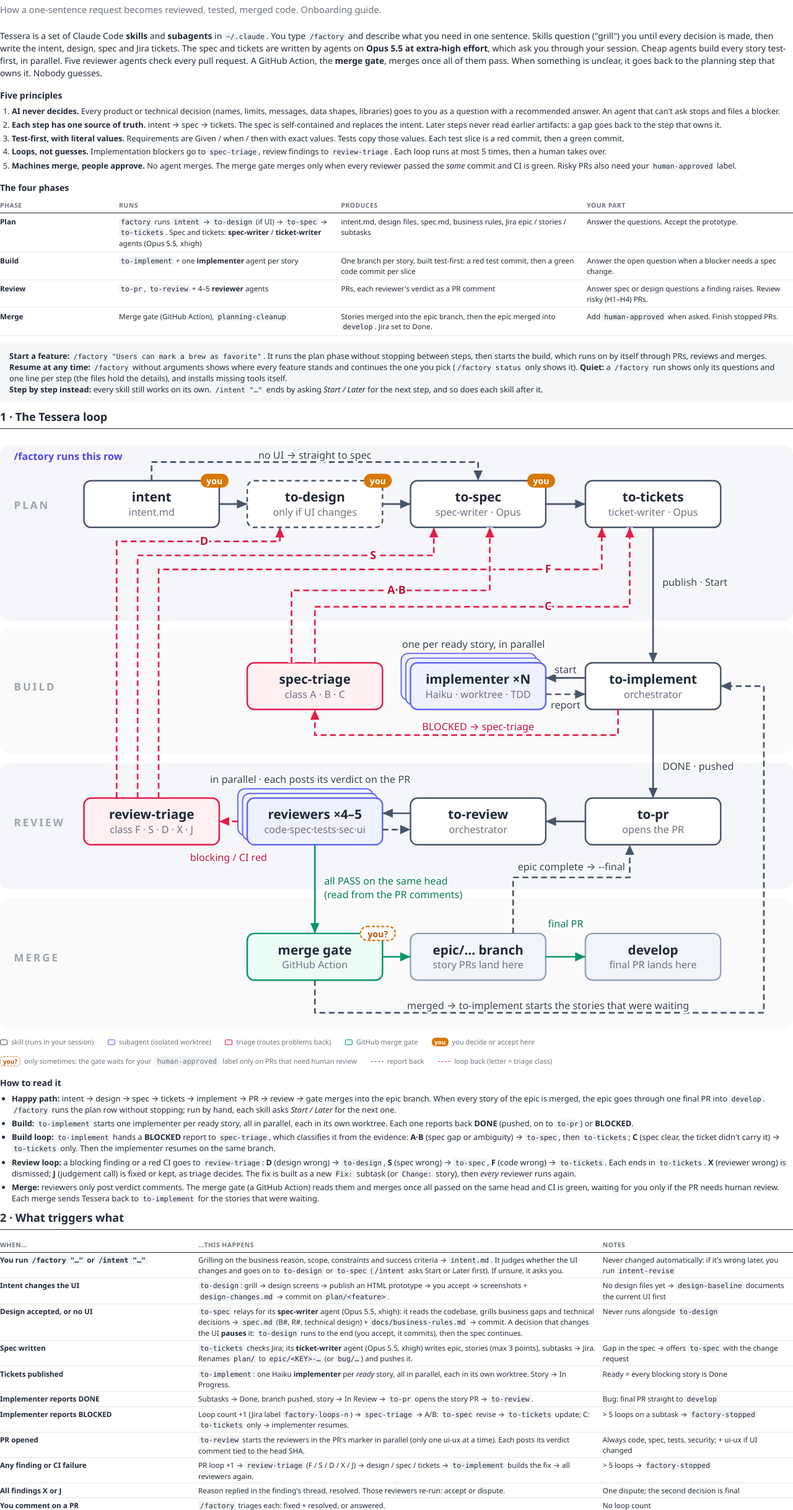
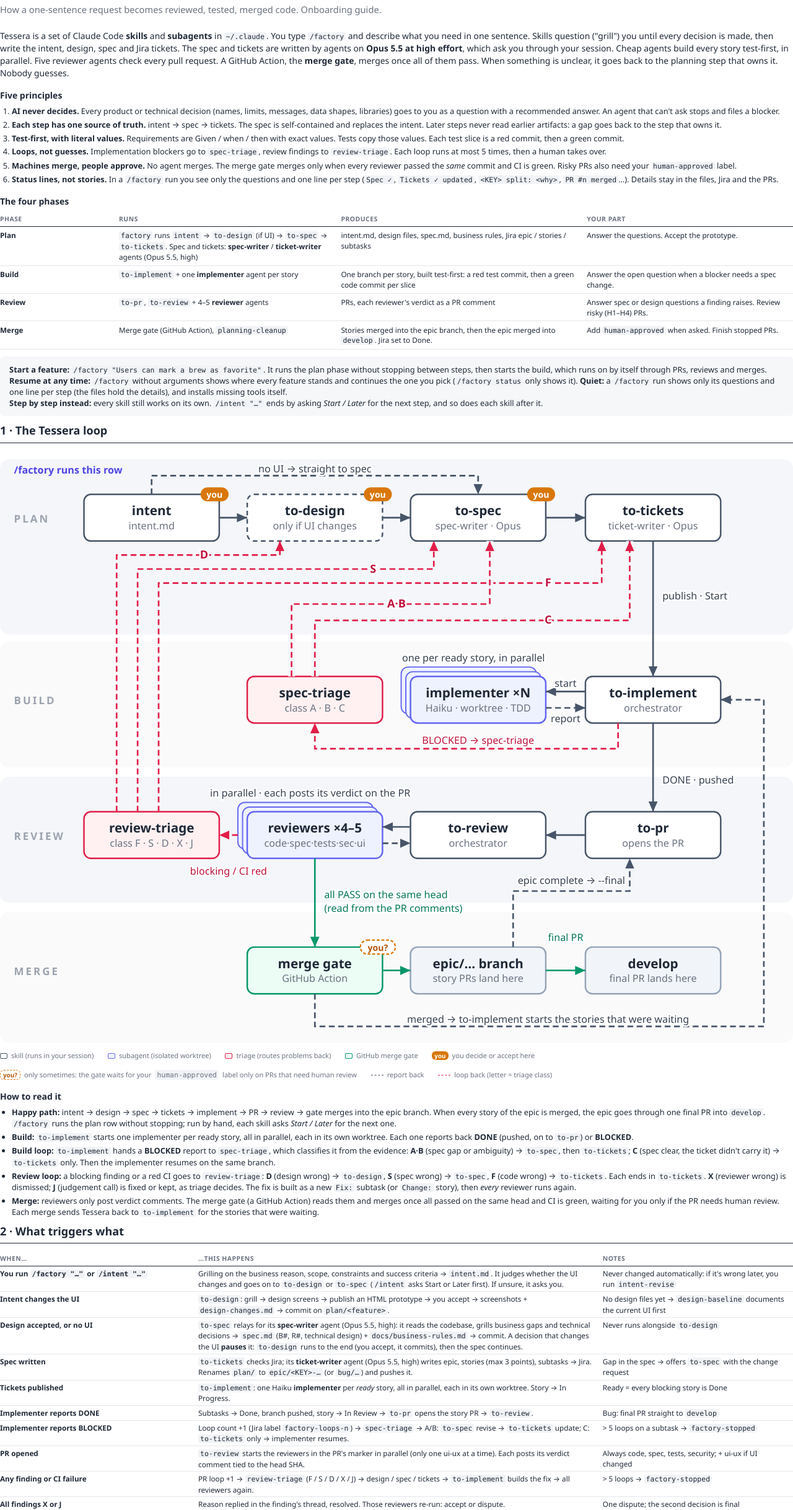
Before and after one commit to ntamasa/Tessera, a plain HTML site: page docs/factory-workflow.html in a window 1280 px wide. Shown: the part 48-2484 px from the top of the page at 62% size. Drawn offline with Linux system fonts and the light colour scheme.

Commit message:
Document status-line output and drop agent decision prompt

```diff
--- a/docs/factory-workflow.html
+++ b/docs/factory-workflow.html
@@ -61,7 +61,7 @@
 <h1>Tessera</h1>
 <div class="sub">How a one-sentence request becomes reviewed, tested, merged code. Onboarding guide.</div>
 
-<p class="lead">Tessera is a set of Claude Code <b>skills</b> and <b>subagents</b> in <code>~/.claude</code>. You type <code>/factory</code> and describe what you need in one sentence. Skills question ("grill") you until every decision is made, then write the intent, design, spec and Jira tickets. The spec and tickets are written by agents on <b>Opus 5.5 at extra-high effort</b>, which ask you through your session. Cheap agents build every story test-first, in parallel. Five reviewer agents check every pull request. A GitHub Action, the <b>merge gate</b>, merges once all of them pass. When something is unclear, it goes back to the planning step that owns it. Nobody guesses.</p>
+<p class="lead">Tessera is a set of Claude Code <b>skills</b> and <b>subagents</b> in <code>~/.claude</code>. You type <code>/factory</code> and describe what you need in one sentence. Skills question ("grill") you until every decision is made, then write the intent, design, spec and Jira tickets. The spec and tickets are written by agents on <b>Opus 5.5 at high effort</b>, which ask you through your session. Cheap agents build every story test-first, in parallel. Five reviewer agents check every pull request. A GitHub Action, the <b>merge gate</b>, merges once all of them pass. When something is unclear, it goes back to the planning step that owns it. Nobody guesses.</p>
 
 <h3>Five principles</h3>
 <ol class="principles">
@@ -70,12 +70,13 @@
   <li><b>Test-first, with literal values.</b> Requirements are Given / when / then with exact values. Tests copy those values. Each test slice is a red commit, then a green commit.</li>
   <li><b>Loops, not guesses.</b> Implementation blockers go to <code>spec-triage</code>, review findings to <code>review-triage</code>. Each loop runs at most 5 times, then a human takes over.</li>
   <li><b>Machines merge, people approve.</b> No agent merges. The merge gate merges only when every reviewer passed the <i>same</i> commit and CI is green. Risky PRs also need your <code>human-approved</code> label.</li>
+  <li><b>Status lines, not stories.</b> In a <code>/factory</code> run you see only the questions and one line per step (<code>Spec ✓</code>, <code>Tickets ✓ updated</code>, <code>&lt;KEY&gt; split: &lt;why&gt;</code>, <code>PR #n merged</code>…). Details stay in the files, Jira and the PRs.</li>
 </ol>
 
 <h3>The four phases</h3>
 <table>
   <tr><th style="width:15%">Phase</th><th style="width:28%">Runs</th><th style="width:31%">Produces</th><th>Your part</th></tr>
-  <tr><td>Plan</td><td class="n"><code>factory</code> runs <code>intent</code> → <code>to-design</code> (if UI) → <code>to-spec</code> → <code>to-tickets</code>. Spec and tickets: <b>spec-writer</b> / <b>ticket-writer</b> agents (Opus 5.5, xhigh)</td><td class="n">intent.md, design files, spec.md, business rules, Jira epic / stories / subtasks</td><td class="n">Answer the questions. Accept the prototype.</td></tr>
+  <tr><td>Plan</td><td class="n"><code>factory</code> runs <code>intent</code> → <code>to-design</code> (if UI) → <code>to-spec</code> → <code>to-tickets</code>. Spec and tickets: <b>spec-writer</b> / <b>ticket-writer</b> agents (Opus 5.5, high)</td><td class="n">intent.md, design files, spec.md, business rules, Jira epic / stories / subtasks</td><td class="n">Answer the questions. Accept the prototype.</td></tr>
   <tr><td>Build</td><td class="n"><code>to-implement</code> + one <b>implementer</b> agent per story</td><td class="n">One branch per story, built test-first: a red test commit, then a green code commit per slice</td><td class="n">Answer the open question when a blocker needs a spec change.</td></tr>
   <tr><td>Review</td><td class="n"><code>to-pr</code>, <code>to-review</code> + 4–5 <b>reviewer</b> agents</td><td class="n">PRs, each reviewer's verdict as a PR comment</td><td class="n">Answer spec or design questions a finding raises. Review risky (H1–H4) PRs.</td></tr>
   <tr><td>Merge</td><td class="n">Merge gate (GitHub Action), <code>planning-cleanup</code></td><td class="n">Stories merged into the epic branch, then the epic merged into <code>develop</code>. Jira set to Done.</td><td class="n">Add <code>human-approved</code> when asked. Finish stopped PRs.</td></tr>
@@ -116,8 +117,8 @@
   <tr><th style="width:25%">When…</th><th style="width:51%">…this happens</th><th>Notes</th></tr>
   <tr><td>You run <code>/factory "…"</code> or <code>/intent "…"</code></td><td class="n">Grilling on the business reason, scope, constraints and success criteria → <code>intent.md</code>. It judges whether the UI changes and goes on to <code>to-design</code> or <code>to-spec</code> (<code>/intent</code> asks Start or Later first). If unsure, it asks you.</td><td class="n">Never changed automatically: if it's wrong later, you run <code>intent-revise</code></td></tr>
   <tr><td>Intent changes the UI</td><td class="n"><code>to-design</code>: grill → design screens → publish an HTML prototype → you accept → screenshots + <code>design-changes.md</code> → commit on <code>plan/&lt;feature&gt;</code>.</td><td class="n">No design files yet → <code>design-baseline</code> documents the current UI first</td></tr>
-  <tr><td>Design accepted, or no UI</td><td class="n"><code>to-spec</code> relays for its <b>spec-writer</b> agent (Opus 5.5, xhigh): it reads the codebase, grills business gaps and technical decisions → <code>spec.md</code> (B#, R#, technical design) + <code>docs/business-rules.md</code> → commit. A decision that changes the UI <b>pauses</b> it: <code>to-design</code> runs to the end (you accept, it commits), then the spec continues.</td><td class="n">Never runs alongside <code>to-design</code></td></tr>
-  <tr><td>Spec written</td><td class="n"><code>to-tickets</code> checks Jira; its <b>ticket-writer</b> agent (Opus 5.5, xhigh) writes epic, stories (max 3 points), subtasks → Jira. Renames <code>plan/</code> to <code>epic/&lt;KEY&gt;-…</code> (or <code>bug/…</code>) and pushes it.</td><td class="n">Gap in the spec → offers <code>to-spec</code> with the change request</td></tr>
+  <tr><td>Design accepted, or no UI</td><td class="n"><code>to-spec</code> relays for its <b>spec-writer</b> agent (Opus 5.5, high): it reads the codebase, grills business gaps and technical decisions → <code>spec.md</code> (B#, R#, technical design) + <code>docs/business-rules.md</code> → commit. A decision that changes the UI <b>pauses</b> it: <code>to-design</code> runs to the end (you accept, it commits), then the spec continues.</td><td class="n">Never runs alongside <code>to-design</code></td></tr>
+  <tr><td>Spec written</td><td class="n"><code>to-tickets</code> checks Jira; its <b>ticket-writer</b> agent (Opus 5.5, high) writes epic, stories (max 3 points), subtasks → Jira. Renames <code>plan/</code> to <code>epic/&lt;KEY&gt;-…</code> (or <code>bug/…</code>) and pushes it.</td><td class="n">Gap in the spec → offers <code>to-spec</code> with the change request</td></tr>
   <tr><td>Tickets published</td><td class="n"><code>to-implement</code>: one Haiku <b>implementer</b> per <i>ready</i> story, all in parallel, each in its own worktree. Story → In Progress.</td><td class="n">Ready = every blocking story is Done</td></tr>
   <tr><td>Implementer reports <b>DONE</b></td><td class="n">Subtasks → Done, branch pushed, story → In Review → <code>to-pr</code> opens the story PR → <code>to-review</code>.</td><td class="n">Bug: final PR straight to <code>develop</code></td></tr>
   <tr><td>Implementer reports <b>BLOCKED</b></td><td class="n">Loop count +1 (Jira label <code>factory-loops-n</code>) → <code>spec-triage</code> → A/B: <code>to-spec</code> revise → <code>to-tickets</code> update; C: <code>to-tickets</code> only → implementer resumes.</td><td class="n">&gt; 5 loops on a subtask → <code>factory-stopped</code></td></tr>
@@ -246,8 +247,8 @@
 <h2>6 · Agents and guardrails</h2>
 <table>
   <tr><th style="width:20%">Agent</th><th style="width:11%">Model</th><th>Job</th></tr>
-  <tr><td>spec-writer</td><td class="n">Opus 5.5 xhigh</td><td class="n">Writes or revises the spec and business rules for <code>to-spec</code>, grilling you through the relay.</td></tr>
-  <tr><td>ticket-writer</td><td class="n">Opus 5.5 xhigh</td><td class="n">Breaks the spec into epic, stories and subtasks and publishes them for <code>to-tickets</code>.</td></tr>
+  <tr><td>spec-writer</td><td class="n">Opus 5.5 high</td><td class="n">Writes or revises the spec and business rules for <code>to-spec</code>, grilling you through the relay.</td></tr>
+  <tr><td>ticket-writer</td><td class="n">Opus 5.5 high</td><td class="n">Breaks the spec into epic, stories and subtasks and publishes them for <code>to-tickets</code>.</td></tr>
   <tr><td>installer</td><td class="n">Haiku 5.5</td><td class="n">Installs or upgrades a tool a step needs (Node.js, Playwright, <code>designmd</code>…) and answers in one line, so installs stay out of your session.</td></tr>
   <tr><td>implementer</td><td class="n">Haiku 5.5</td><td class="n">Builds the subtasks of one story with the <code>tdd</code> skill: red test commit, green code commit, whole suite green. Checks every subtask before coding and reports all open questions at once.</td></tr>
   <tr><td>reviewer-code</td><td class="n">Sonnet 5.5</td><td class="n">Documented standards, fit with the spec's technical design, error handling. Fowler code smells as judgement findings.</td></tr>
```
Also changed, not shown: references/factory-run.md (+0 -1 lines), README.md, 1 other file.
